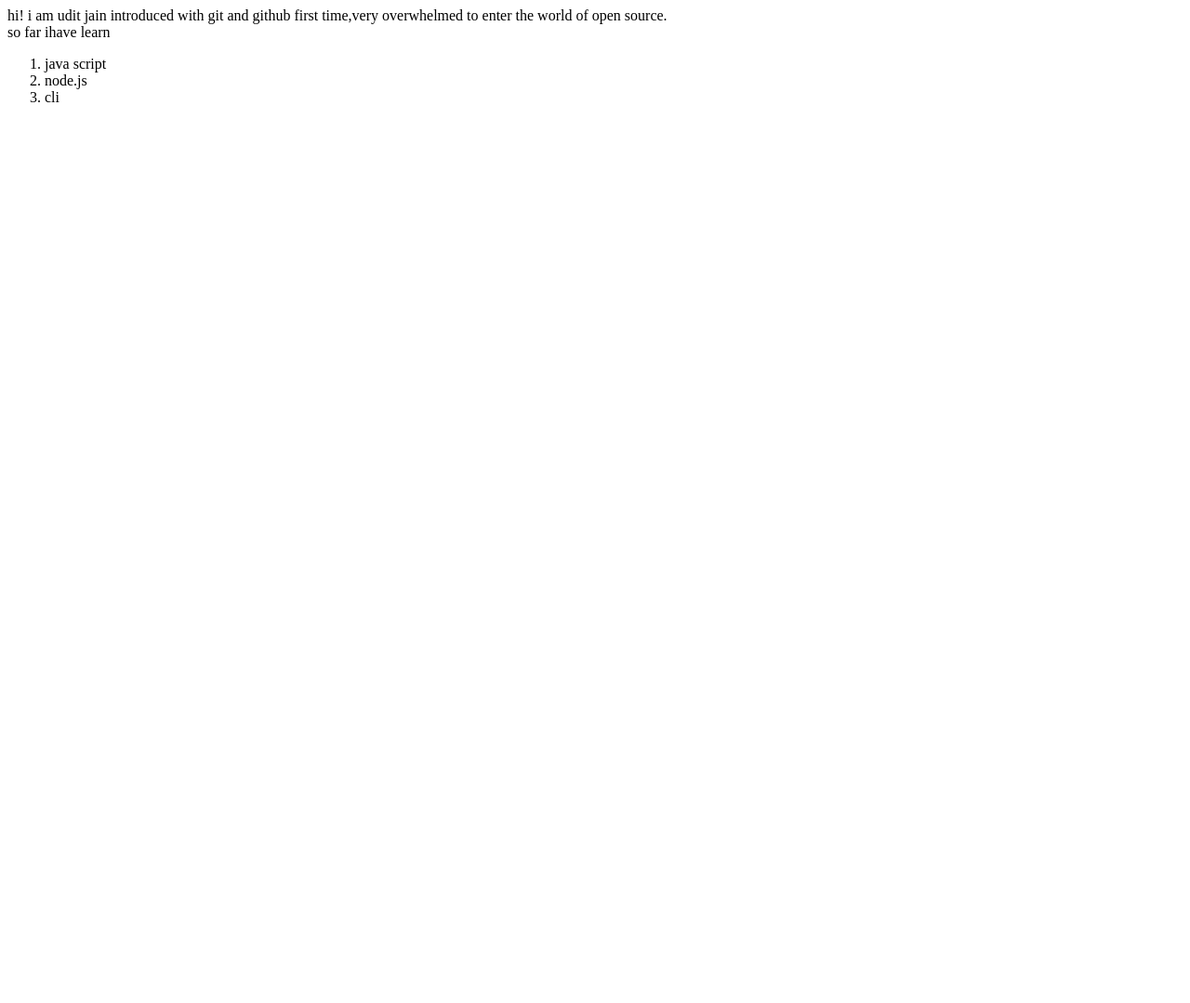
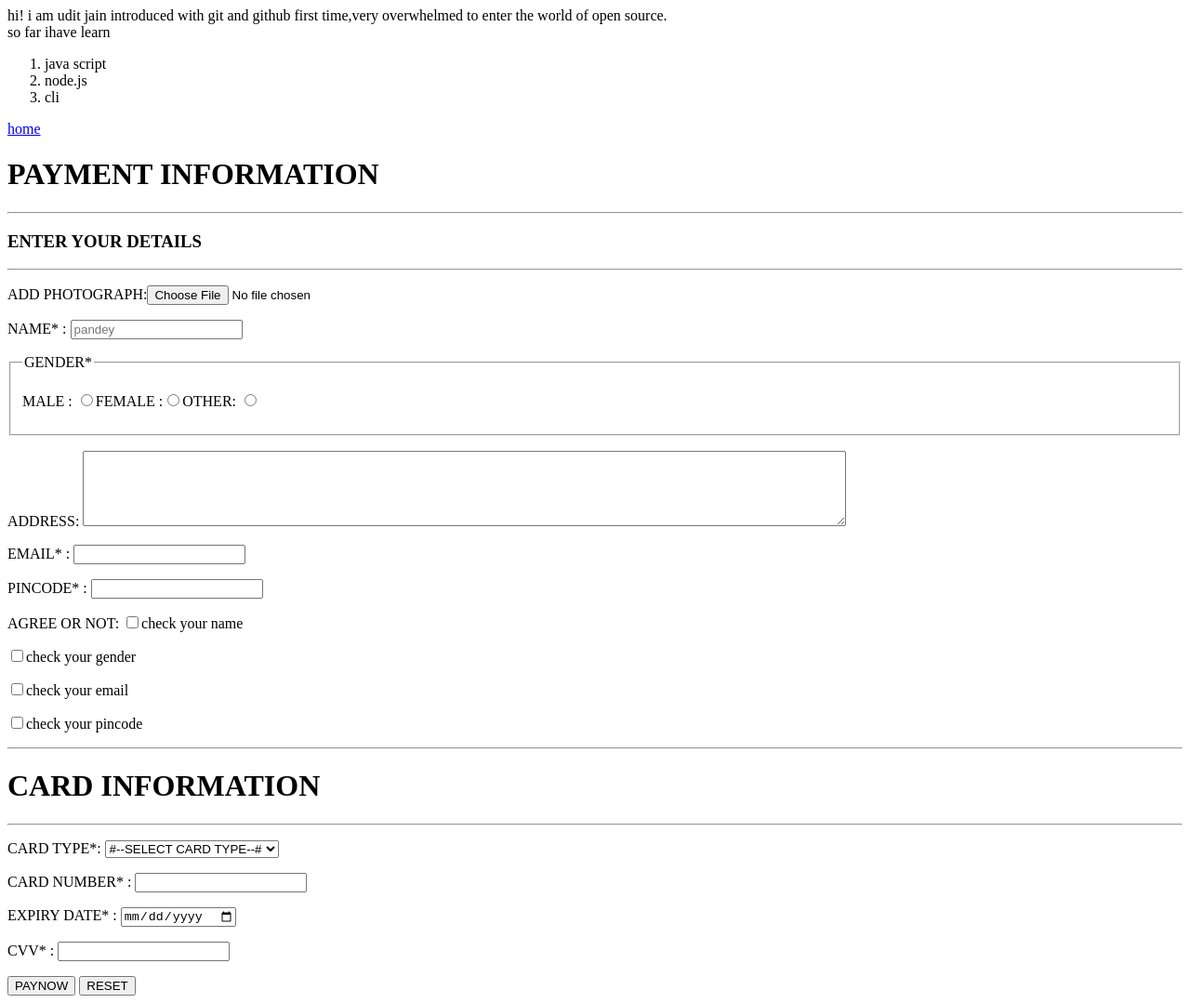
Before and after one commit to uditj66/student_name_website, a plain HTML site: page index.html in a window 1280 px wide. Shown: the whole page at 93% size. Before the commit the page ends 800 px from the top, so only its background shows below. Drawn offline with Linux system fonts and the light colour scheme.

Commit message:
doc: payment form
added the information and payment form

```diff
--- a/index.html
+++ b/index.html
@@ -14,5 +14,43 @@
         <li>node.js</li>
         <li>cli</li>
      </ol>
+     <a href="index.html">home</a>
+     <div class="container"><form action="">
+         <h1 class="mainheading">PAYMENT INFORMATION</h1><hr>
+         <h3>ENTER YOUR DETAILS</h3><hr>
+         <p>ADD PHOTOGRAPH:<input type="file" value="CLICK TO ADD PHOTOGRAPH"></p>
+         <p>NAME* : <input type="text" name="fname" required placeholder="pandey"></p>
+         <fieldset>
+             <legend>GENDER*</legend>
+         <p>MALE : <input type="radio" name="gender" id="male" required>FEMALE :<input type="radio" name="gender" id="female" required >OTHER: <input type="radio" name="gender" id="other" required><p>
+         </fieldset>
+         <p>ADDRESS: <textarea name="address" id="address" cols="100" rows="5"></textarea></p>
+         <p>EMAIL* : <input type="email" name="email" id="email" required></p>
+         <p>PINCODE* : <input type="number" name="pincode" id="pincode" required></p>
+         <p>AGREE OR NOT:
+                          <input type="checkbox">check your name</p>
+                          <input type="checkbox">check your gender</p>
+                          <input type="checkbox">check your email</p>
+                          <input type="checkbox">check your pincode</p>
+
+         <hr>
+         <h1 class="mainheading">CARD INFORMATION</h1>
+         <hr>
+         <p>CARD TYPE*:
+             <select name="card_type" id="card_type" required>
+                 <option value=""> #--SELECT CARD TYPE--#</option>
+                 <option value="visa"> VISA</option>
+                 <option value="mastercard"> MASTERCARD</option>
+                 <option value="rupay"> RUPAY</option>
+         </select>
+         </p>
+         <p>CARD NUMBER* : <input type="number" name="card_number" id="card_number" required></p>
+         <p>EXPIRY DATE* : <input type="date" name="exp_date" id="exp_date" required></p>
+         <p>CVV* : <input type="password" name="cvv_number" id="cvv_number" required></p>
+         <input type="submit" value="PAYNOW">
+         <input type="reset" value="RESET">
+
+     </form>
+ </div>
 </body>
 </html>
```
Also changed, not shown: 1 other file.
